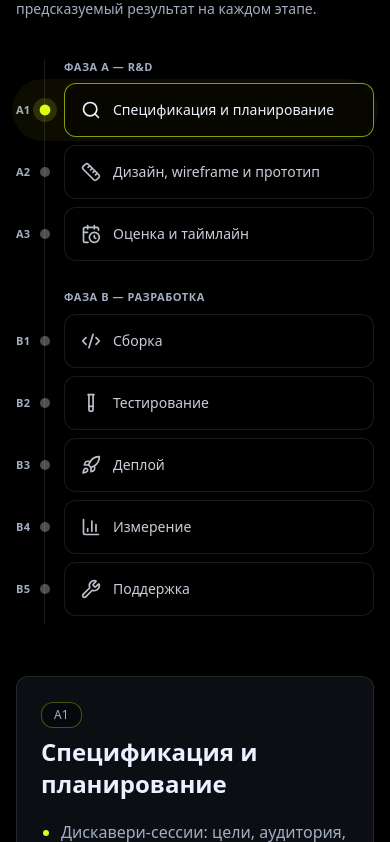
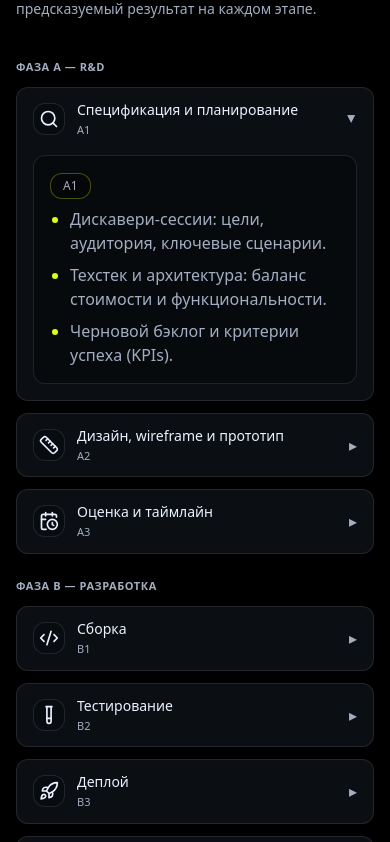
Before and after one commit to Upense/landing_page, a Next.js app: page / in a window 390 px wide. Shown: the part 5022-5864 px from the top of the page. Built offline with nearby package versions, Linux system fonts and the light colour scheme.

Commit message:
process mobile fix

```diff
--- a/src/components/Process.tsx
+++ b/src/components/Process.tsx
@@ -14,6 +14,7 @@ import {
   Wrench,
 } from "lucide-react";
 
+/* ---------- Types & Data ---------- */
 type Step = {
   id: string;
   phase: "A" | "B";
@@ -65,7 +66,7 @@ const steps: Step[] = [
   ]},
 ];
 
-/* Variants */
+/* ---------- Animations ---------- */
 const detailIn: Variants = {
   hidden: { opacity: 0, y: 10 },
   show:   { opacity: 1, y: 0, transition: { duration: 0.35, ease: "easeOut" } },
@@ -74,7 +75,7 @@ const detailIn: Variants = {
 const bulletsParent: Variants = { show: { transition: { staggerChildren: 0.08, delayChildren: 0.06 } } };
 const bulletItem: Variants = { hidden: { opacity: 0, x: -8 }, show: { opacity: 1, x: 0, transition: { duration: 0.25 } } };
 
-/* UI */
+/* ---------- Desktop Step Item (sidebar) ---------- */
 function StepItem({
   active,
   onClick,
@@ -90,38 +91,32 @@ function StepItem({
       whileHover={{ x: 4 }}
       className="group relative mb-2 w-full pl-12 text-left"
     >
-      {/* ID слева */}
+      {/* ID */}
       <span className="absolute left-0 top-1/2 -translate-y-1/2 select-none text-[11px] font-semibold tracking-wide text-[#A3AEC2]">
         {step.id}
       </span>
 
-      {/* Пульсирующая точка */}
+      {/* Точка */}
       <motion.span
         aria-hidden
-        animate={
-          active
-            ? {
+        animate={active ? {
           scale: [1, 1.2, 1],
           boxShadow: [
             "0 0 0 0 rgba(220,255,15,0)",
             "0 0 0 6px rgba(220,255,15,0.15)",
             "0 0 0 0 rgba(220,255,15,0)",
           ],
-              }
-            : {}
-        }
+        } : {}}
         transition={active ? { duration: 1.8, repeat: Infinity, ease: "easeInOut" } : {}}
-        className={`absolute left-6 top-1/2 -translate-y-1/2 h-2.5 w-2.5 rounded-full ${
-          active ? "bg-[#DCFF0F]" : "bg-white/30"
-        }`}
+        className={`absolute left-6 top-1/2 -translate-y-1/2 h-2.5 w-2.5 rounded-full ${active ? "bg-[#DCFF0F]" : "bg-white/30"}`}
       />
 
-      {/* Подсветка активного элемента */}
+      {/* Подсветка активного */}
       <AnimatePresence>
         {active && (
           <motion.div
             layoutId="stepHighlight"
-            className="absolute inset-[-4px] rounded-full bg-[#DCFF0F]/5"
+            className="absolute inset-[-4px] rounded-xl bg-[#DCFF0F]/5"
             initial={{ opacity: 0 }}
             animate={{ opacity: 1 }}
             exit={{ opacity: 0 }}
@@ -132,26 +127,83 @@ function StepItem({
       {/* Плашка */}
       <div
         className={`relative rounded-xl border px-4 py-4 pr-5 transition-colors flex items-center gap-3 ${
-          active
-            ? "border-[#DCFF0F]/60 bg-black/40"
-            : "border-white/10 bg-black/20 group-hover:bg-white/5"
+          active ? "border-[#DCFF0F]/60 bg-black/40" : "border-white/10 bg-black/20 group-hover:bg-white/5"
         }`}
       >
-        <span
-
-        >
         <span className={`text-[#EBF1FF] ${active ? "" : "opacity-80"}`}>{step.icon}</span>
-        </span>
-        <span className={`text-sm ${active ? "text-[#EBF1FF]" : "text-[#EBF1FF]/85"}`}>
-          {step.title}
-        </span>
+        <span className={`text-sm ${active ? "text-[#EBF1FF]" : "text-[#EBF1FF]/85"}`}>{step.title}</span>
       </div>
     </motion.button>
   );
 }
 
+/* ---------- Mobile Row + Inline Detail (accordion) ---------- */
+function MobileRow({
+  step,
+  expanded,
+  onToggle,
+}: {
+  step: Step;
+  expanded: boolean;
+  onToggle: () => void;
+}) {
+  return (
+    <li className="border border-white/10 rounded-xl bg-[#0B0F14]">
+      <button
+        onClick={onToggle}
+        className="flex w-full items-center gap-3 px-4 py-3 text-left"
+      >
+        <span className="grid h-8 w-8 place-items-center rounded-xl border border-white/10 bg-black/20 text-[#EBF1FF]">
+          {step.icon}
+        </span>
+        <div className="flex-1">
+          <div className="text-sm text-[#EBF1FF]">{step.title}</div>
+          <div className="text-[11px] text-[#A3AEC2] mt-0.5">{step.id}</div>
+        </div>
+        <motion.span
+          animate={{ rotate: expanded ? 90 : 0 }}
+          className="ml-2 text-[#A3AEC2]"
+        >
+          ▸
+        </motion.span>
+      </button>
+
+      <AnimatePresence initial={false}>
+        {expanded && (
+          <motion.div
+            key="detail"
+            initial={{ height: 0, opacity: 0 }}
+            animate={{ height: "auto", opacity: 1 }}
+            exit={{ height: 0, opacity: 0 }}
+            transition={{ duration: 0.25, ease: "easeOut" }}
+          >
+            <div className="px-4 pb-4 pt-1">
+              <div className="rounded-xl border border-white/10 bg-black/30 p-4">
+                <div className="mb-2 inline-flex items-center gap-2 rounded-xl border border-[#DCFF0F]/30 bg-black/40 px-3 py-1 text-xs text-[#A3AEC2]">
+                  {step.id}
+                </div>
+                <motion.ul
+                  className="list-disc space-y-2 pl-5 text-[#A3AEC2] marker:text-[#DCFF0F]"
+                  variants={bulletsParent}
+                  initial="hidden"
+                  animate="show"
+                >
+                  {step.bullets.map((b, i) => (
+                    <motion.li key={i} variants={bulletItem}>{b}</motion.li>
+                  ))}
+                </motion.ul>
+              </div>
+            </div>
+          </motion.div>
+        )}
+      </AnimatePresence>
+    </li>
+  );
+}
+
+/* ---------- Process Section ---------- */
 export function Process() {
-  const [activeId, setActiveId] = React.useState<string>("A1");
+  const [activeId, setActiveId] = React.useState<string>("A1"); // desktop state
   const active = steps.find((s) => s.id === activeId)!;
 
   const renderGroup = (phase: "A" | "B", label: string) => (
@@ -166,29 +218,24 @@ export function Process() {
             key={s.id}
             step={s}
             active={s.id === activeId}
-            onClick={() => {
-              setActiveId(s.id);
-              if (typeof window !== "undefined" && window.innerWidth < 1024) {
-                document.getElementById("process-detail")?.scrollIntoView({ behavior: "smooth", block: "start" });
-              }
-            }}
+            onClick={() => setActiveId(s.id)}
           />
         ))}
     </div>
   );
 
   return (
-    <section id="process" className="relative border-t border-white/5 bg-black scroll-mt-28 md:scroll-mt-32 py-16 sm:py-20 lg:py-24">
-      {/* ЕДИНЫЙ СТИЛЬ ШАПКИ (как в Cases/Packages) */}
+    <section
+      id="process"
+      className="relative border-t border-white/5 bg-black scroll-mt-28 md:scroll-mt-32 py-16 sm:py-20 lg:py-24"
+    >
+      {/* Заголовок — как в других секциях */}
       <FadeIn>
         <div className="mx-auto max-w-7xl px-4 sm:px-6 lg:px-8 mb-10 text-left">
-  {/* Обёртка с шириной по содержимому */}
           <div className="inline-block">
             <h2 className="text-3xl font-semibold tracking-tight text-[#EBF1FF] inline-block">
               Как мы работаем
             </h2>
-
-    {/* Линия-подчёркивание на всю ширину заголовка */}
             <motion.span
               initial={{ scaleX: 0 }}
               whileInView={{ scaleX: 1 }}
@@ -198,14 +245,51 @@ export function Process() {
               className="mt-2 block h-0.5 w-full bg-[#DCFF0F]"
             />
           </div>
-
           <p className="mt-3 text-sm text-[#A3AEC2] max-w-3xl">
             Процесс — это наша экспертиза и методология: предсказуемый результат на каждом этапе.
           </p>
         </div>
       </FadeIn>
 
-      <div className="mx-auto grid max-w-7xl gap-8 px-4 sm:px-6 md:grid-cols-3 lg:gap-12 lg:px-8">
+      {/* ----- Mobile (< md): аккордеон, 1 колонка ----- */}
+      <div className="mx-auto max-w-7xl px-4 sm:px-6 lg:px-8 md:hidden">
+        {/* Фаза A */}
+        <div className="mb-6">
+          <div className="mb-3 text-[11px] font-semibold uppercase tracking-wider text-[#A3AEC2]">
+            ФАЗА A — R&D
+          </div>
+          <ul className="space-y-3">
+            {steps.filter(s => s.phase === "A").map((s) => (
+              <MobileRow
+                key={s.id}
+                step={s}
+                expanded={s.id === activeId}
+                onToggle={() => setActiveId(prev => prev === s.id ? "" : s.id)}
+              />
+            ))}
+          </ul>
+        </div>
+
+        {/* Фаза B */}
+        <div>
+          <div className="mb-3 text-[11px] font-semibold uppercase tracking-wider text-[#A3AEC2]">
+            ФАЗА B — Разработка
+          </div>
+          <ul className="space-y-3">
+            {steps.filter(s => s.phase === "B").map((s) => (
+              <MobileRow
+                key={s.id}
+                step={s}
+                expanded={s.id === activeId}
+                onToggle={() => setActiveId(prev => prev === s.id ? "" : s.id)}
+              />
+            ))}
+          </ul>
+        </div>
+      </div>
+
+      {/* ----- Desktop / Tablet (≥ md): как было ----- */}
+      <div className="mx-auto hidden max-w-7xl gap-8 px-4 sm:px-6 md:grid md:grid-cols-3 lg:gap-12 lg:px-8">
         {/* Левый сайдбар */}
         <aside className="lg:col-span-1 lg:sticky lg:top-24 self-start">
           <div className="relative">
@@ -215,7 +299,7 @@ export function Process() {
           </div>
         </aside>
 
-        {/* Контент */}
+        {/* Контент справа */}
         <div className="lg:col-span-2">
           <AnimatePresence mode="wait">
             <motion.div
@@ -239,9 +323,7 @@ export function Process() {
                   animate="show"
                 >
                   {active.bullets.map((b, i) => (
-                    <motion.li key={i} variants={bulletItem}>
-                      {b}
-                    </motion.li>
+                    <motion.li key={i} variants={bulletItem}>{b}</motion.li>
                   ))}
                 </motion.ul>
               </div>
```
Lines whose indentation alone changed are shown as unchanged.
